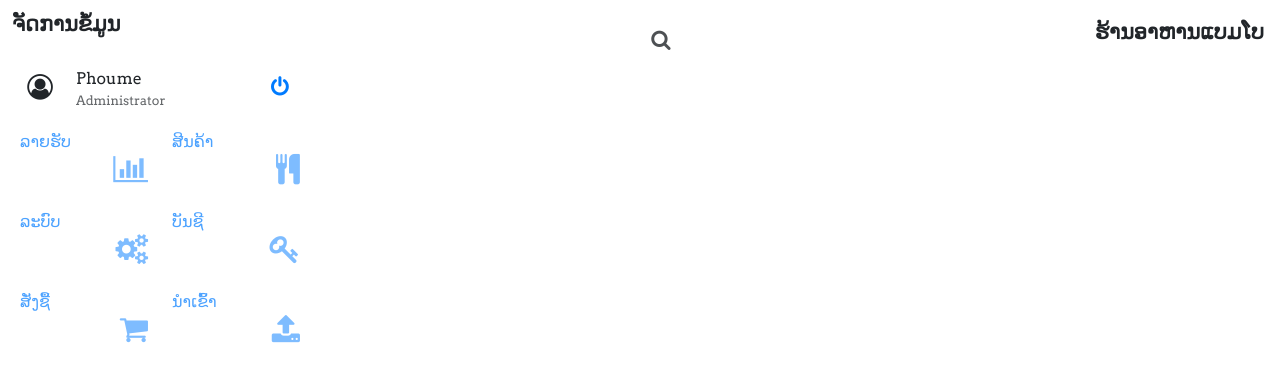
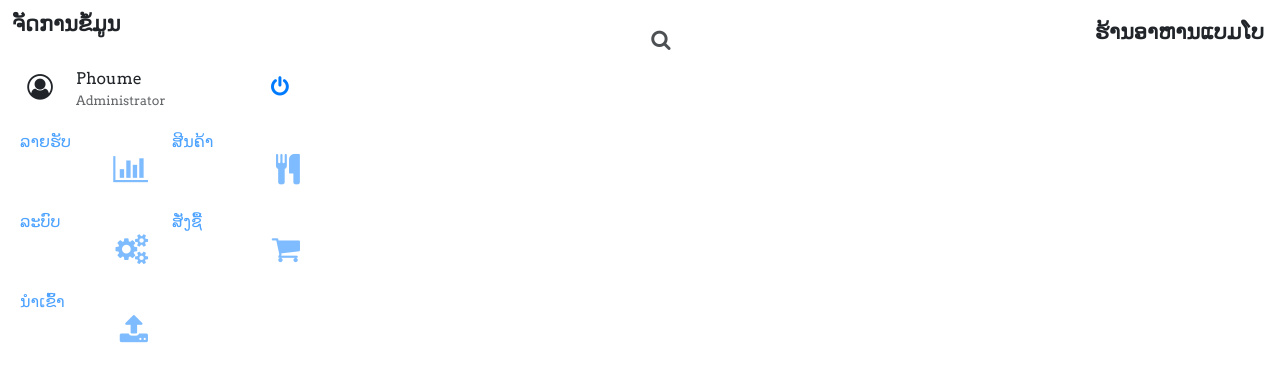
Before and after one commit to Jeemoua/pos-mvc, a PHP site: page /live/ in a window 1280 px wide. Shown: the top 382 px of the page. Run offline with PHP 8.4, Linux system fonts and the light colour scheme; the visitor is signed in with stand-in values (Sample User, id 1); data that the repository does not hold is empty; some libraries are stand-ins or nearby versions.

Commit message:
remove account

```diff
--- a/mvc/views/partials/home-menu-item.php
+++ b/mvc/views/partials/home-menu-item.php
@@ -24,14 +24,7 @@
 		</div>
 	</a>
 </div>
-<div class="col-6 p-1" style="height: 80px;">
-	<a href="/pos-mvc/Account/Index" style="text-decoration: none;">
-		<div class="bg1 p-2" style="width: 100%;height: 100%;">
-			<p class="cl mb-0" style="opacity: 0.7">ບັນຊີ</p>
-			<i class="fa fa fa fa-key cl float-right" aria-hidden="true" style="font-size: 190%;opacity: 0.5"></i>
-		</div>
-	</a>
-</div>
+
 <div class="col-6 p-1" style="height: 80px;">
 <a href="/pos-mvc/order-supplier" style="text-decoration: none;">
     <div class="bg1 p-2" style="width: 100%;height: 100%;">
```
